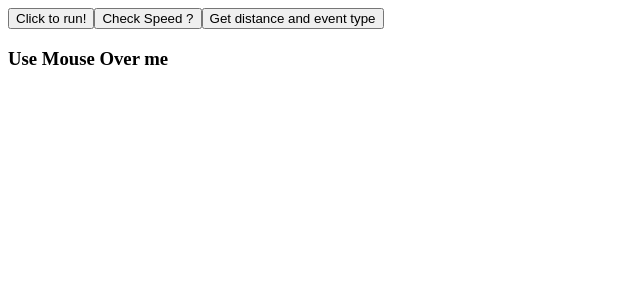
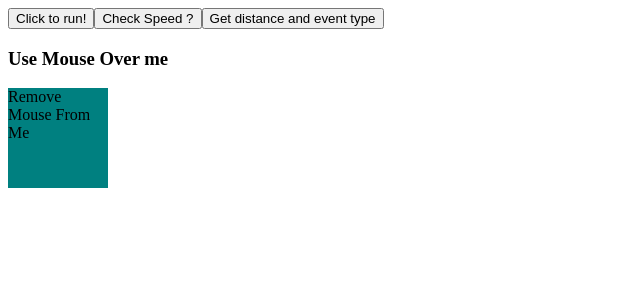
Before and after one commit to muazimmaqbool/Reactjs-with-Me, a React (Create React App) app: page / in a window 1280 px wide. Shown: the top 300 px of the page, without its empty margins (0-640 px from the left). Built offline with nearby package versions, Linux system fonts and the light colour scheme.

Commit message:
React Events Example

```diff
--- a/src/Components/Events.jsx
+++ b/src/Components/Events.jsx
@@ -16,7 +16,10 @@ const Events = () => {
   };
 
   const mouse = (e) => {
-    console.log("Its mouseOver event: ", e.type);
+    console.log("the event is:", e.type);
+  };
+  const mouseOut = (e) => {
+    console.log("the event is:", e.type);
   };
   return (
     <>
@@ -34,6 +37,13 @@ const Events = () => {
       {/*here event can be named with anything */}
 
       <h3 onMouseOver={(event) => mouse(event)}>Use Mouse Over me</h3>
+
+      <div
+        style={{ width: "100px", height: "100px", backgroundColor: "teal" }}
+        onMouseOut={(e) => mouseOut(e)}
+      >
+        Remove Mouse From Me
+      </div>
     </>
   );
 };
```
